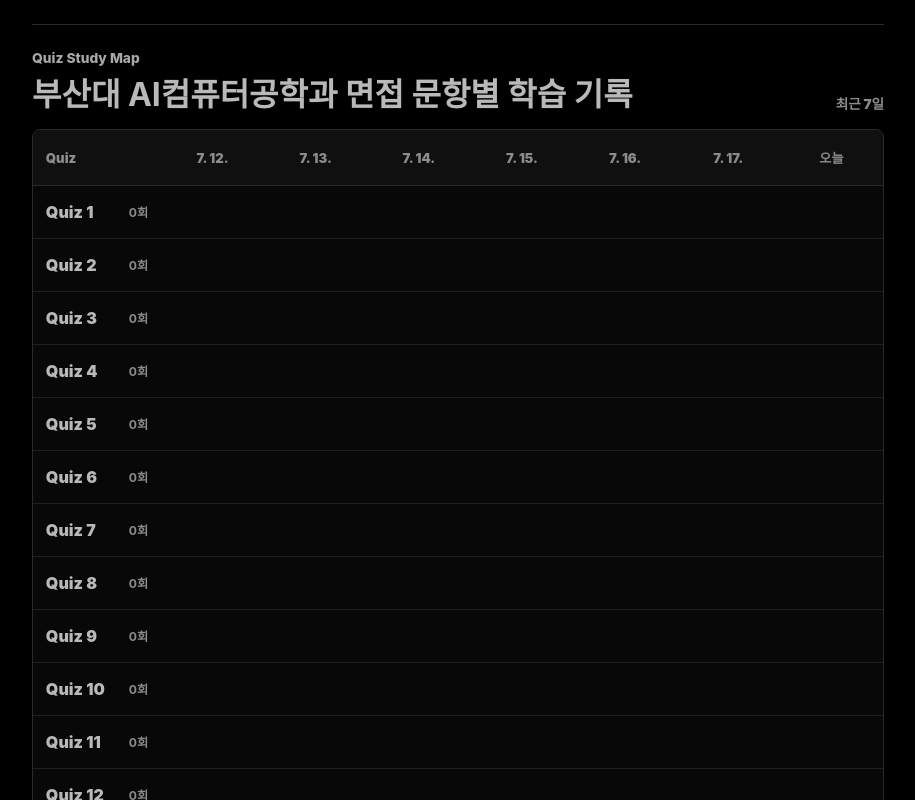
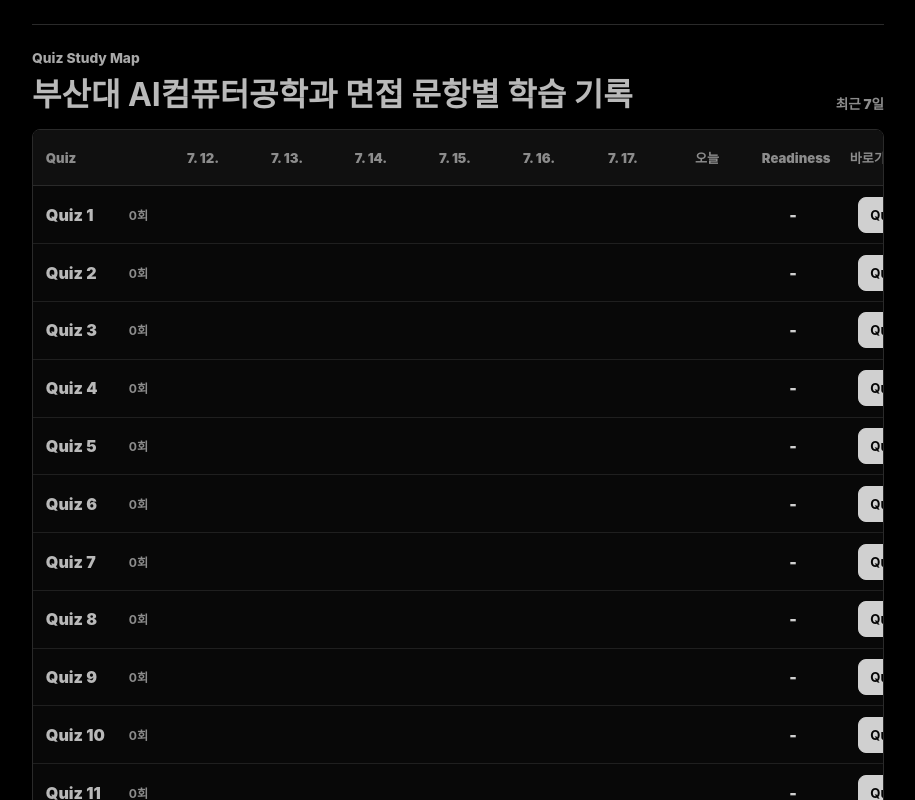
Before and after one commit to ckleenok/interview-recall-trainer, a React (Vite) app: page / in a window 1280 px wide. Shown: the part 940-1740 px from the top of the page, without its empty margins (182-1097 px from the left). Built offline with nearby package versions, Linux system fonts and the light colour scheme.

Commit message:
Add quiz map actions

```diff
--- a/public/sw.js
+++ b/public/sw.js
@@ -1,4 +1,4 @@
-const CACHE_NAME = "interview-recall-trainer-v12";
+const CACHE_NAME = "interview-recall-trainer-v13";
 const APP_SHELL = ["/", "/index.html", "/manifest.webmanifest", "/icons/icon-192.svg", "/icons/icon-512.svg"];
 
 self.addEventListener("install", (event) => {
--- a/src/components/QuestionStudyMatrix.tsx
+++ b/src/components/QuestionStudyMatrix.tsx
@@ -5,6 +5,7 @@ interface QuestionStudyMatrixProps {
   questionSet: QuestionSet;
   progress?: SetProgress;
   questionTypeFilter: QuestionTypeFilter;
+  onOpenQuestion: (questionId: string) => void;
 }
 
 interface DateColumn {
@@ -29,7 +30,11 @@ function getDateColumns(): DateColumn[] {
   });
 }
 
-export function QuestionStudyMatrix({ questionSet, progress, questionTypeFilter }: QuestionStudyMatrixProps) {
+function formatReadiness(readiness?: number): string {
+  return readiness ? `${readiness}` : "-";
+}
+
+export function QuestionStudyMatrix({ questionSet, progress, questionTypeFilter, onOpenQuestion }: QuestionStudyMatrixProps) {
   const questions =
     questionTypeFilter === "all"
       ? questionSet.questions
@@ -62,10 +67,13 @@ export function QuestionStudyMatrix({ questionSet, progress, questionTypeFilter
                 {date.label}
               </span>
             ))}
+            <span className="studyMatrixReadinessHeader" role="columnheader">Readiness</span>
+            <span className="studyMatrixActionHeader" role="columnheader">바로가기</span>
           </div>
           {questions.map((question) => {
             const totalCount = getStudyCount(progress, question.id);
             const questionNumber = questionSet.questions.findIndex((item) => item.id === question.id) + 1;
+            const readiness = progress?.readiness?.[question.id];
             return (
               <div className="studyMatrixRow" role="row" key={question.id}>
                 <div className="studyMatrixQuiz" role="rowheader">
@@ -90,6 +98,14 @@ export function QuestionStudyMatrix({ questionSet, progress, questionTypeFilter
                     </span>
                   );
                 })}
+                <span className="studyMatrixReadiness" role="cell" title={`Readiness ${formatReadiness(readiness)}`}>
+                  {formatReadiness(readiness)}
+                </span>
+                <span className="studyMatrixAction" role="cell">
+                  <button type="button" onClick={() => onOpenQuestion(question.id)}>
+                    Quiz
+                  </button>
+                </span>
               </div>
             );
           })}
--- a/src/pages/HomePage.tsx
+++ b/src/pages/HomePage.tsx
@@ -48,6 +48,35 @@ export function HomePage({ storage, setStorage, onImport, onStart }: HomePagePro
     });
   }
 
+  function openQuestion(setId: string, questionId: string) {
+    const targetSet = storage.sets.find((questionSet) => questionSet.id === setId);
+    if (!targetSet) return;
+    const filteredQuestions =
+      storage.settings.questionTypeFilter === "all"
+        ? targetSet.questions
+        : targetSet.questions.filter((question) => question.questionType === storage.settings.questionTypeFilter);
+    const targetIndex = filteredQuestions.findIndex((question) => question.id === questionId);
+    if (targetIndex < 0) return;
+
+    setStorage((previous) => ({
+      ...previous,
+      settings: {
+        ...previous.settings,
+        lastSetId: setId,
+        lastMode: "sequential",
+      },
+      progress: {
+        ...previous.progress,
+        [setId]: {
+          ...(previous.progress[setId] ?? { sequentialIndex: 0 }),
+          sequentialIndex: targetIndex,
+          lastStudiedAt: new Date().toISOString(),
+        },
+      },
+    }));
+    onStart(setId, "sequential", "resume");
+  }
+
   return (
     <main className="page">
       <header className="homeHeader">
@@ -92,6 +121,7 @@ export function HomePage({ storage, setStorage, onImport, onStart }: HomePagePro
           questionSet={questionSet}
           progress={storage.progress[questionSet.id]}
           questionTypeFilter={storage.settings.questionTypeFilter}
+          onOpenQuestion={(questionId) => openQuestion(questionSet.id, questionId)}
         />
       ))}
     </main>
--- a/src/styles.css
+++ b/src/styles.css
@@ -357,13 +357,13 @@ p {
 
 .studyMatrix {
   display: grid;
-  min-width: 720px;
+  min-width: 900px;
 }
 
 .studyMatrixHeader,
 .studyMatrixRow {
   display: grid;
-  grid-template-columns: minmax(128px, 1.2fr) repeat(7, minmax(72px, 1fr));
+  grid-template-columns: minmax(128px, 1.2fr) repeat(7, minmax(72px, 1fr)) minmax(88px, 0.72fr) minmax(96px, 0.78fr);
   align-items: center;
 }
 
@@ -387,21 +387,29 @@ p {
 
 .studyMatrixCorner,
 .studyMatrixDate,
+.studyMatrixReadinessHeader,
+.studyMatrixActionHeader,
 .studyMatrixQuiz,
-.studyMatrixCell {
+.studyMatrixCell,
+.studyMatrixReadiness,
+.studyMatrixAction {
   min-width: 0;
   padding: 0.65rem 0.8rem;
 }
 
 .studyMatrixCorner,
-.studyMatrixDate {
+.studyMatrixDate,
+.studyMatrixReadinessHeader,
+.studyMatrixActionHeader {
   color: var(--muted);
   font-size: 0.82rem;
   font-weight: 900;
 }
 
 .studyMatrixDate,
-.studyMatrixCell {
+.studyMatrixCell,
+.studyMatrixReadiness,
+.studyMatrixAction {
   text-align: center;
 }
 
@@ -446,6 +454,22 @@ p {
   font-weight: 900;
   line-height: 1;
 }
+
+.studyMatrixReadiness {
+  color: var(--primary);
+  font-size: 1rem;
+  font-weight: 900;
+}
+
+.studyMatrixAction button {
+  min-height: 36px;
+  padding: 0.45rem 0.7rem;
+  border-color: var(--primary);
+  background: var(--primary);
+  color: #050505;
+  font-size: 0.82rem;
+}
+
 
 .setActions,
 .buttonRow,
```
